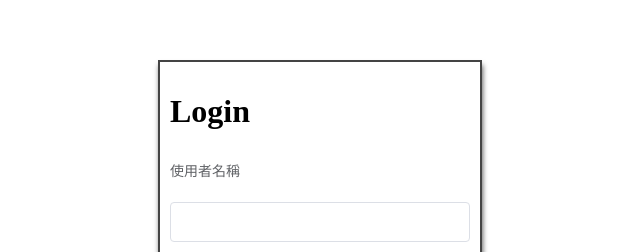
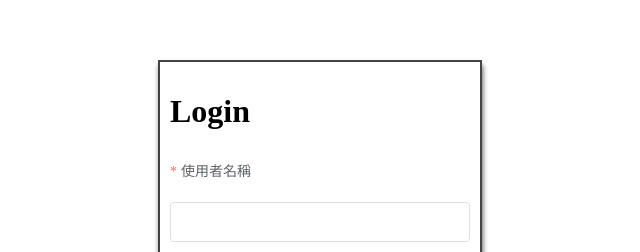
Before and after one commit to diabloevagto/simple-article-edit, a Vue app: page /#/ in a window 1280 px wide. Shown: the part 190-442 px from the top of the page, without its empty margins (332-972 px from the left). Built offline with nearby package versions, Linux system fonts and the light colour scheme.

Commit message:
登入驗證判斷

```diff
--- a/src/components/login.vue
+++ b/src/components/login.vue
@@ -3,13 +3,16 @@
     <h1>{{ msg }}</h1>
     <el-form ref="form"
       label-position="top"
+      :model="form"
       @submit.native.prevent>
-      <el-form-item label="使用者名稱">
-        <el-input v-model="name"></el-input>
+      <el-form-item label="使用者名稱"
+        prop="name"
+        :rules="form.namerRules">
+        <el-input v-model="form.name"></el-input>
       </el-form-item>
       <el-form-item>
         <el-button type="primary"
-          @click="loginCheck">Login</el-button>
+          @click="submitForm('form')">Login</el-button>
       </el-form-item>
     </el-form>
   </div>
@@ -24,15 +27,21 @@ export default {
   name: 'login',
   data: () => ({
     msg: 'Login',
-    name: '',
+    form: {
+      name: '',
+      namerRules: [{ required: true, message: '使用者名稱不能為空' }],
+    },
   }),
   methods: {
     ...user.mapActions(['updateName']),
-    loginCheck() {
-      if (this.name !== '') {
-        this.updateName(this.name);
-        this.$router.push({ name: 'articles' });
-      }
+    submitForm(formName) {
+      this.$refs[formName].validate((valid) => {
+        if (valid) {
+          this.updateName(this.name);
+          this.$router.push({ name: 'articles' });
+        }
+        return valid;
+      });
     },
   },
   mounted() {
```
